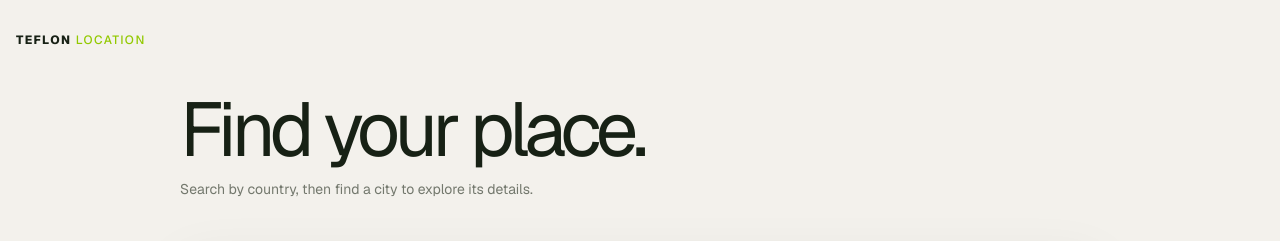
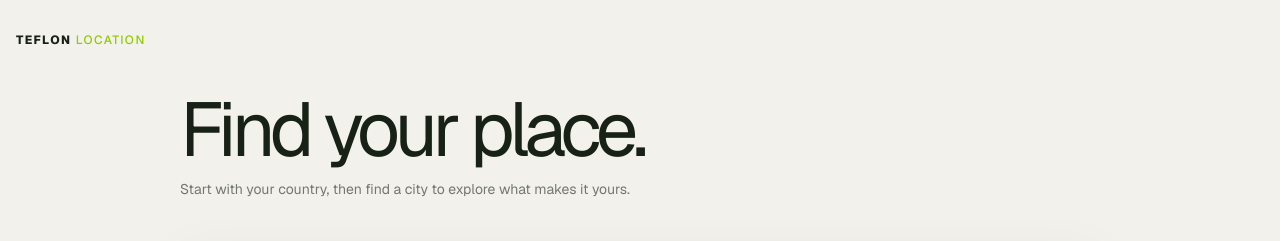
Before and after one commit to JoshTeflon/teflon-location-typeahead, a Next.js app: page / in a window 1280 px wide. Shown: the top 241 px of the page. Built offline with nearby package versions, Linux system fonts and the light colour scheme.

Commit message:
Update introductory text in location search to enhance user guidance

```diff
--- a/app/page.tsx
+++ b/app/page.tsx
@@ -14,7 +14,7 @@ export default function Home() {
           </h1>
 
           <p className="mt-4 mb-1 text-sm leading-[1.55] text-muted">
-            Search by country, then find a city to explore its details.
+            Start with your country, then find a city to explore what makes it yours.
           </p>
         </header>
 
```
